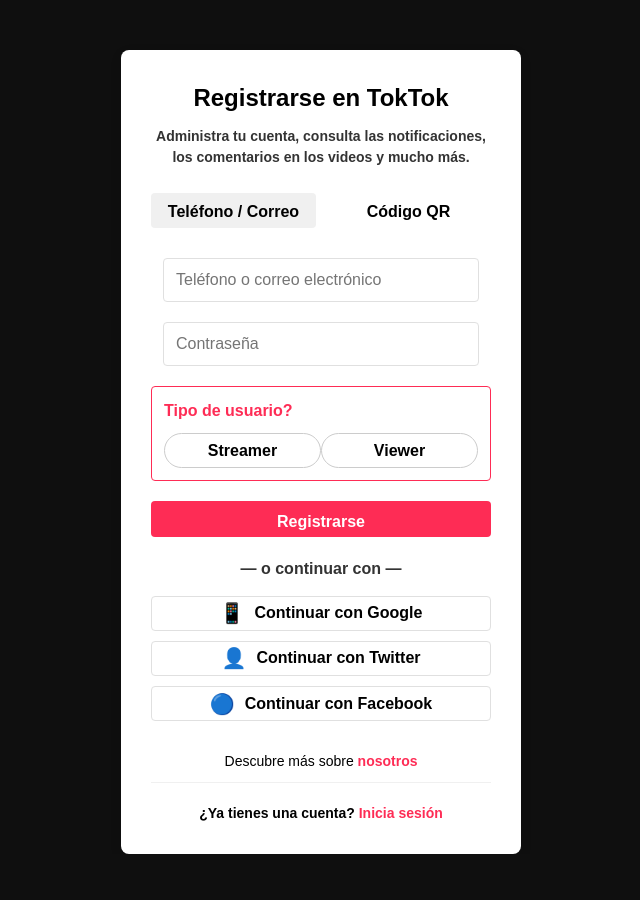
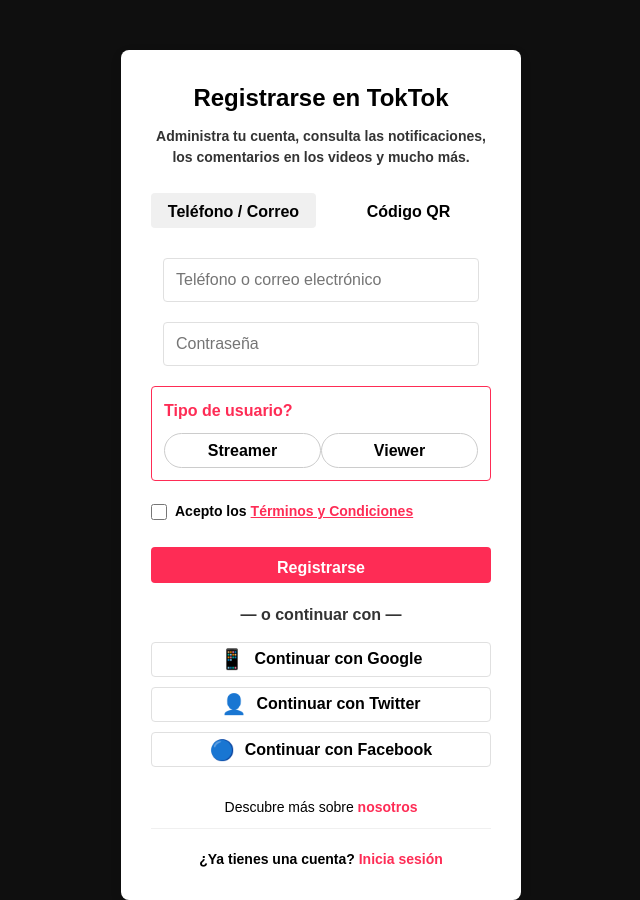
Before and after one commit to SyleafOwl/TokTok, a React (Vite) app: page / in a window 1280 px wide. Shown: the whole page, without its empty margins (319-959 px from the left). Before the commit the page ends 854 px from the top, so only its background shows below. Built offline with nearby package versions, Linux system fonts and the light colour scheme.

Commit message:
Implementación del términos y condiciones

```diff
--- a/src/LoginScreen.tsx
+++ b/src/LoginScreen.tsx
@@ -26,8 +26,8 @@
       cursor: 'pointer',
       backgroundColor: 'white',
       fontSize: '16px',
-      color: '#000', // Asegura que el texto sea negro
-      fontWeight: 'bold', // Asegura que el texto esté en negrita
+      color: '#000',
+      fontWeight: 'bold',
     }}
   >
     <span style={{ marginRight: '10px', fontSize: '20px' }}>{icon}</span>
@@ -37,23 +37,30 @@
 
 // 3. Componente Principal de la Pantalla de Login
 const LoginScreen: React.FC = () => {
-  const [activeTab, setActiveTab] = useState<'login' | 'signup'>('signup'); // Iniciamos en 'signup' para ver el selector
+  const [activeTab, setActiveTab] = useState<'login' | 'signup'>('signup');
   const [selectedOption, setSelectedOption] = useState<LoginOption>('phoneEmail');
 
   // Estado para el formulario
   const [username, setUsername] = useState<string>('');
   const [password, setPassword] = useState<string>('');
 
-  // 🎯 NUEVO ESTADO: Tipo de usuario
+  // 🎯 ESTADOS NUEVOS/MODIFICADOS
   const [userType, setUserType] = useState<UserType>('');
+  const [acceptedTerms, setAcceptedTerms] = useState<boolean>(false); // Nuevo estado para los términos
 
   const handleLoginSubmit = (e: React.FormEvent) => {
     e.preventDefault();
 
     // 🎯 VALIDACIÓN: Si está en registro y no elige tipo de usuario
-    if (activeTab === 'signup' && !userType) {
+    if (activeTab === 'signup') {
+        if (!userType) {
             alert("Por favor, selecciona un Tipo de Usuario: Streamer o Viewer.");
             return;
+        }
+        if (!acceptedTerms) {
+            alert("Debes aceptar los Términos y Condiciones para registrarte.");
+            return;
+        }
     }
 
     console.log(`Intentando ${activeTab} con: ${username}, Contraseña: ${password}, Tipo: ${userType || 'N/A'}`);
@@ -70,7 +77,7 @@
     padding: '30px',
     backgroundColor: 'white',
     borderRadius: '8px',
-    boxShadow: '0 4px 12px rgba(0, 0, 0, 0.1)', // Añadimos una sombra sutil
+    boxShadow: '0 4px 12px rgba(0, 0, 0, 0.1)',
     textAlign: 'center',
     fontFamily: 'sans-serif'
   };
@@ -139,14 +146,14 @@
               style={{ width: 'calc(100% - 24px)', padding: '12px', margin: '10px 0 20px 0', border: '1px solid #e0e0e0', borderRadius: '4px', fontSize: '16px' }}
             />
 
-            {/* 🎯 CAMBIO 1: Selector de Tipo de Usuario */}
+            {/* Selector de Tipo de Usuario */}
             {activeTab === 'signup' && (
                 <div
                     style={{
                         marginBottom: '20px',
                         textAlign: 'left',
                         padding: '12px',
-                        border: `1px solid ${userType === '' ? '#fe2c55' : '#e0e0e0'}`, // Borde rojo si no se selecciona
+                        border: `1px solid ${userType === '' ? '#fe2c55' : '#e0e0e0'}`,
                         borderRadius: '4px'
                     }}
                 >
@@ -175,6 +182,36 @@
                             </button>
                         ))}
                     </div>
+                </div>
+            )}
+
+            {/* 🎯 NUEVO ELEMENTO: Checkbox de Términos y Condiciones */}
+            {activeTab === 'signup' && (
+                <div style={{ margin: '15px 0 25px 0', textAlign: 'left', fontSize: '14px', fontWeight: 'bold', color: '#000' }}>
+                    <label style={{ display: 'flex', alignItems: 'center', cursor: 'pointer' }}>
+                        <input
+                            type="checkbox"
+                            checked={acceptedTerms}
+                            onChange={(e) => setAcceptedTerms(e.target.checked)}
+                            required // Aunque ya validamos en handleLoginSubmit, es buena práctica
+                            style={{ marginRight: '8px', width: '16px', height: '16px' }}
+                        />
+                        Acepto los
+                        <span
+                            onClick={(e) => {
+                                e.preventDefault();
+                                console.log('Navegando a Términos y Condiciones');
+                            }}
+                            style={{
+                                color: '#fe2c55',
+                                cursor: 'pointer',
+                                marginLeft: '4px',
+                                textDecoration: 'underline' // Para que parezca un enlace
+                            }}
+                        >
+                            Términos y Condiciones
+                        </span>
+                    </label>
                 </div>
             )}
 
@@ -209,7 +246,7 @@
         </div>
       )}
 
-      {/* 🎯 CAMBIO 2: Descubre más sobre nosotros */}
+      {/* Descubre más sobre nosotros */}
       <div style={{ color: '#000', marginTop: '30px', fontSize: '14px', textAlign: 'center' }}>
           Descubre más sobre
           <span
@@ -228,7 +265,8 @@
           <span
             onClick={() => {
                 setActiveTab(activeTab === 'login' ? 'signup' : 'login');
-                setUserType(''); // Resetear el tipo de usuario al cambiar de pestaña
+                setUserType('');
+                setAcceptedTerms(false); // Resetear los términos al cambiar de pestaña
             }}
             style={{ color: '#fe2c55', cursor: 'pointer', fontWeight: 'bold' }}
           >
```
Lines whose indentation alone changed are shown as unchanged.
